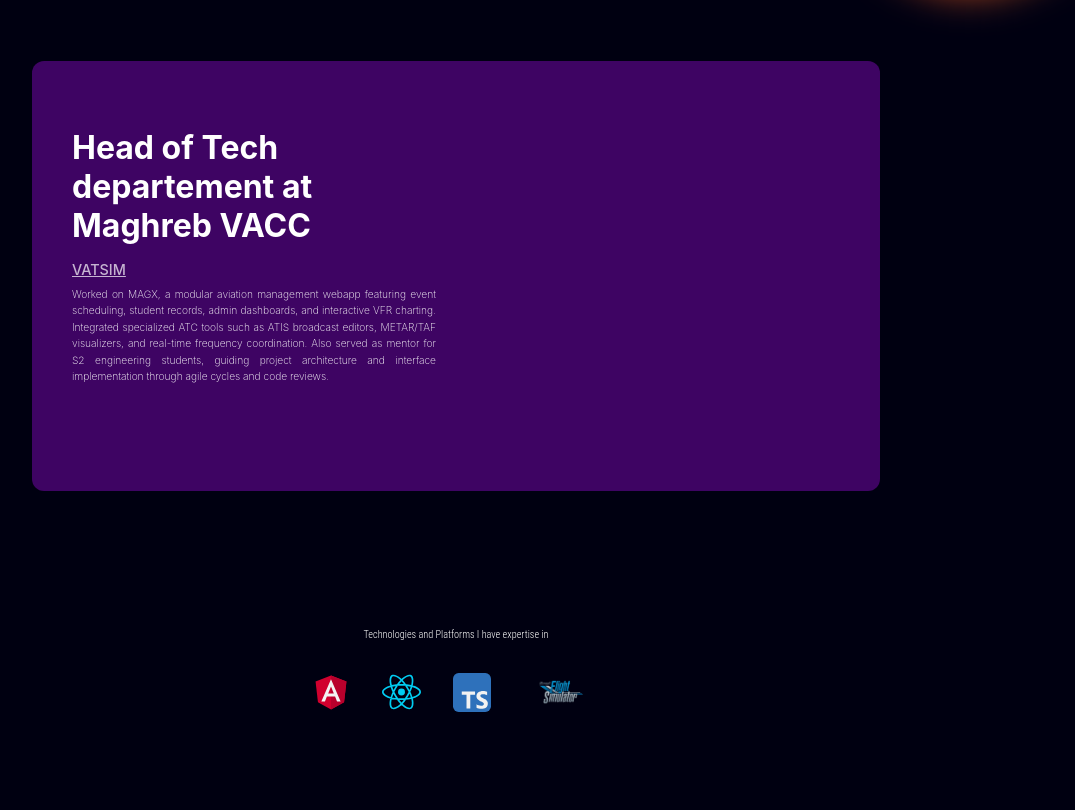
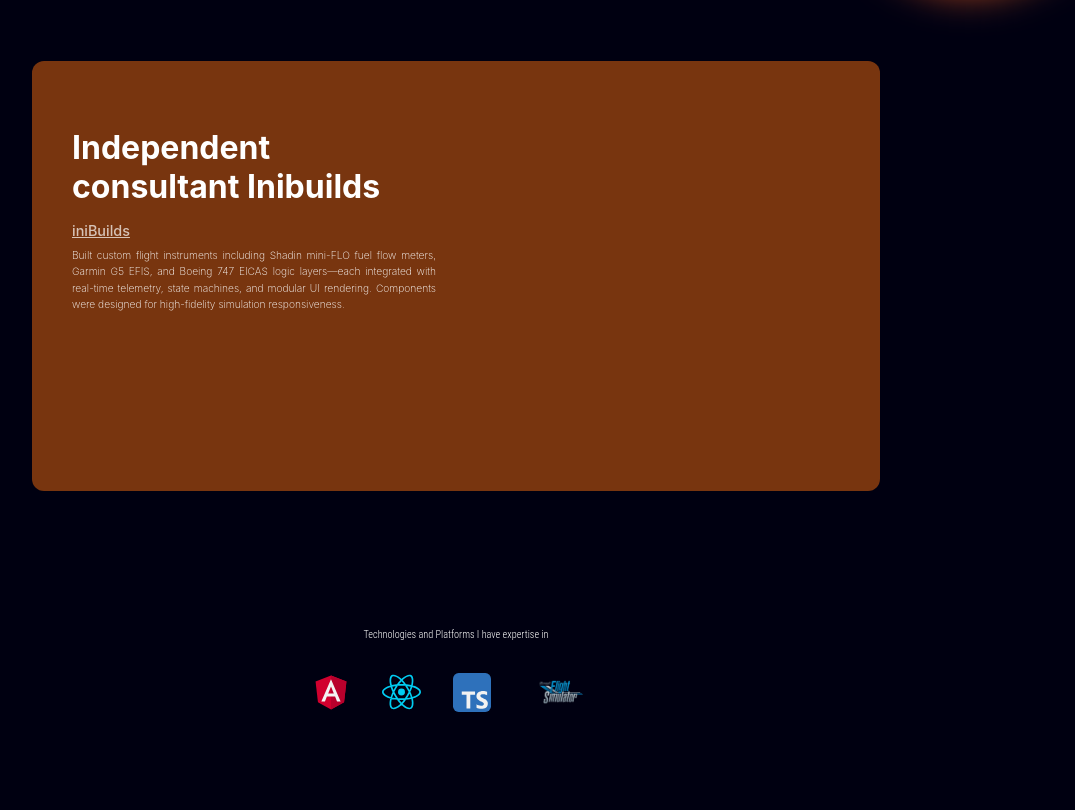
Before and after one commit to basecompany/Home, a React (Vite) app: page / in a window 1280 px wide. Shown: the part 1120-1930 px from the top of the page, without its empty margins (184-1259 px from the left). Built offline with nearby package versions, Linux system fonts and the light colour scheme.

Commit message:
for deploy

```diff
--- a/src/component/TaskCarousel/TaskCarousel.tsx
+++ b/src/component/TaskCarousel/TaskCarousel.tsx
@@ -66,7 +66,7 @@
     useEffect(() => {
         const id = setInterval(() => {
             setIndex((prev) => (prev + 1) % slides.length);
-        }, 116000);
+        }, 6000);
         return () => clearInterval(id);
     }, []);
 
```
